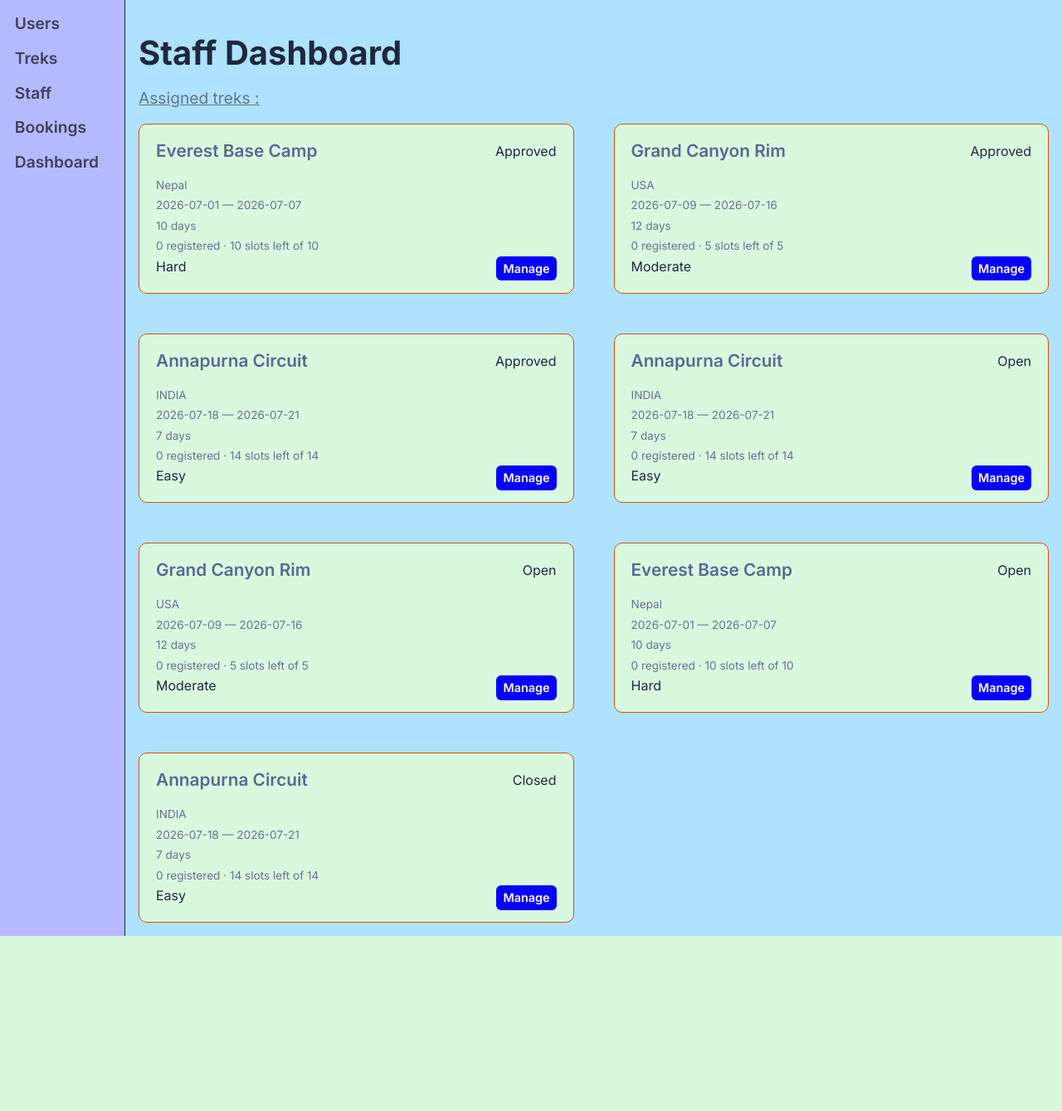
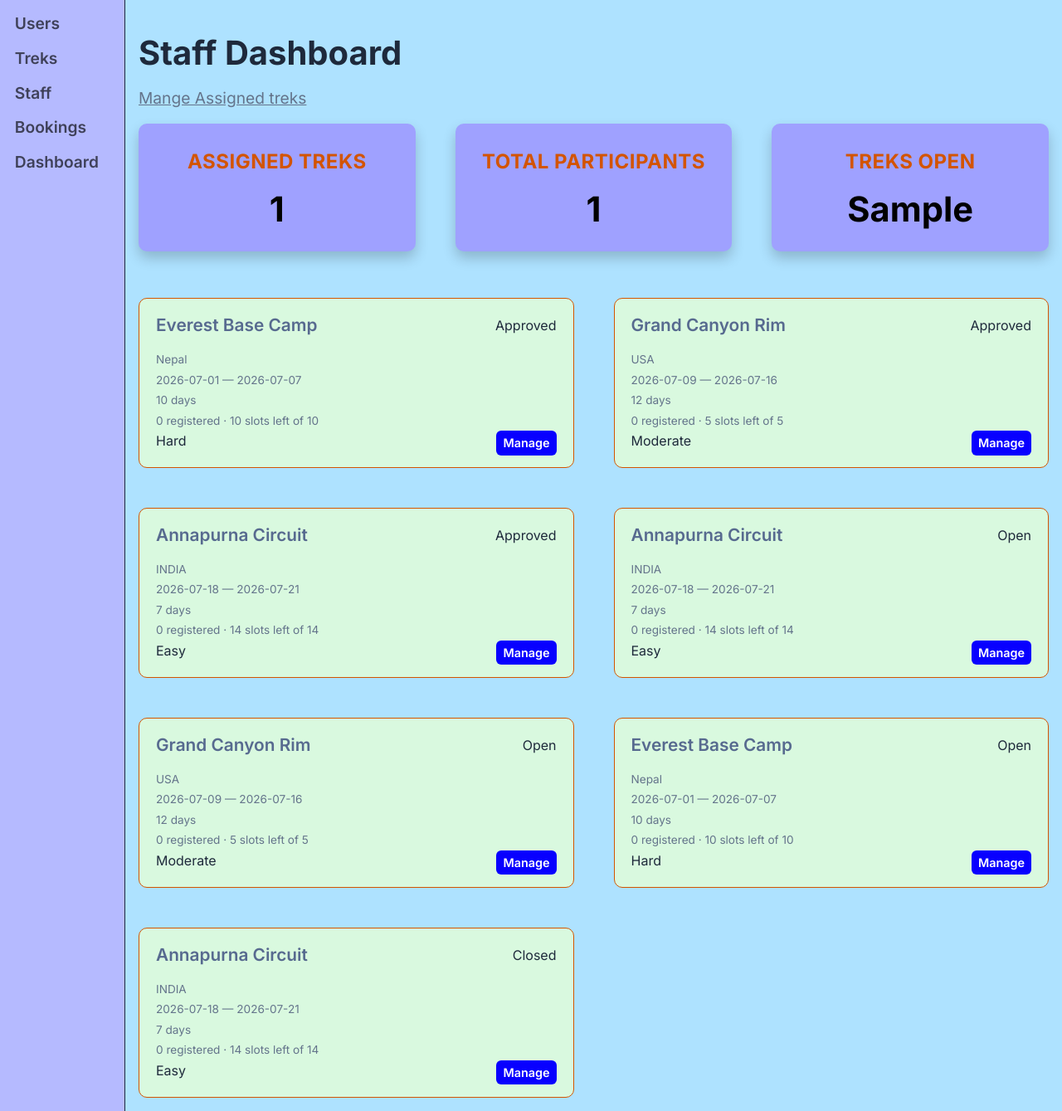
Before and after one commit to 24f2008461/Trekking-Management-App, a Flask app: template templates/staff/staff_dashboard.html in a window 1280 px wide. Shown: the part 77-1416 px from the top of the page at 83% size. Before the commit the page ends 1205 px from the top, so only its background shows below. Run offline with Flask 3, Linux system fonts and the light colour scheme; a user stored in the database is signed in; tables that the repository leaves empty hold one stand-in row (values such as "Sample post"); the template is opened without the code that fills it: values that come from a table or form of the project are taken from there, most other values are stand-ins (such as "Sample title", 1, 10 or a date in 2020).

Commit message:
Milestone 2: Added More Overviews to Staff Dashboard

```diff
--- a/models.py
+++ b/models.py
@@ -47,7 +47,7 @@ class TREKK(db.Model): # trek table(entity)
     assigned_staff_id = db.Column(db.Integer, db.ForeignKey("user.user_id"))
     description = db.Column(db.Text, nullable=True)
     price = db.Column(db.Float, nullable=False) # 2000.50, 2500.40
-    status = db.Column(db.String(50), nullable=False,default="inactive" )  # active or inactive
+    status = db.Column(db.String(50), nullable=False,default="Pending" )  # Pending, Approved, Closed, & Open
     start_date = db.Column(db.Date, nullable=False)
     end_date = db.Column(db.Date, nullable=False)
     date_of_create = db.Column(db.DateTime, default=datetime.utcnow)
--- a/routes/admin_route.py
+++ b/routes/admin_route.py
@@ -187,7 +187,7 @@ def edit_treks(t_id):
             start_date=start_date_obj or None,
             end_date=end_date_obj or None,
             status=request.form.get('status','Pending'),
-            discription=request.form.get("description", "").strip()
+            description=request.form.get("description", "").strip()
         )
         db.session.add(updated_trek)
         db.session.commit()
--- a/templates/admin/add_treks.html
+++ b/templates/admin/add_treks.html
@@ -72,7 +72,7 @@
             </div>
         </div>
         <div class="form-group" >
-            <label for="discription">Discription</label>
+            <label for="description">Description</label>
             <textarea name="description" id="description" rows="2" style="border-radius: 6px; border: transparent;"></textarea>
         </div>
         <div class="mt-5 d-flex gap-2 justify-content-center">
--- a/templates/staff/staff_dashboard.html
+++ b/templates/staff/staff_dashboard.html
@@ -3,11 +3,32 @@
 {% block content %}
 <div class="page-heading">
   <h2>Staff Dashboard</h2>
-  <u> Assigned treks :</u>
+  <u> Mange Assigned treks </u>
 </div>
 
 {% if assigned_treks %}
 <div class="row g-5">
+  <div class="col-lg-4">
+    <div class="data-card ">
+      <div class="d-flex align-items-center justify-content-center"><div class="data-label ">Assigned Treks</div></div>
+      <div class="data-output">{{ assigned_treks_count }}</div>
+    </div>
+  </div>
+  <div class="col-lg-4">
+    <div class="data-card ">
+      <div class="d-flex align-items-center justify-content-center"><div class="data-label ">Total Participants</div></div>
+      <div class="data-output">{{ total_participants }}</div>
+    </div>
+  </div>
+  <div class="col-lg-4">
+    <div class="data-card ">
+      <div class="d-flex align-items-center justify-content-center"><div class="data-label ">Treks Open</div></div>
+      <div class="data-output">{{ open_treks }}</div>
+    </div>
+  </div>
+
+</div>
+<div class="row g-5 mt-2">
 {% for t in assigned_treks %}
   <div class="col-lg-6">
     <div class="trek-panel">
```
Also changed, not shown: routes/staff_route.py (+17 -4 lines), test.py (added, +24 -0 lines), instance/trekkapp.db.
